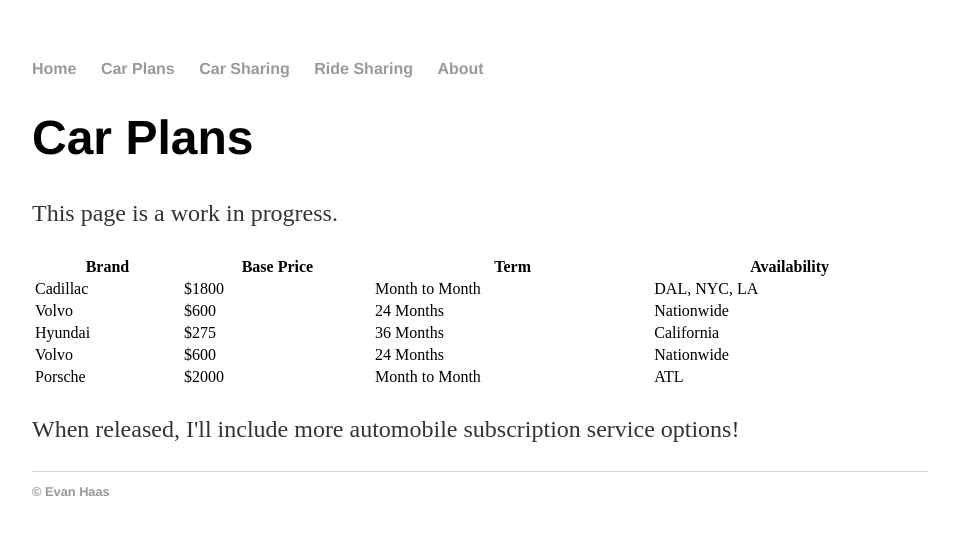
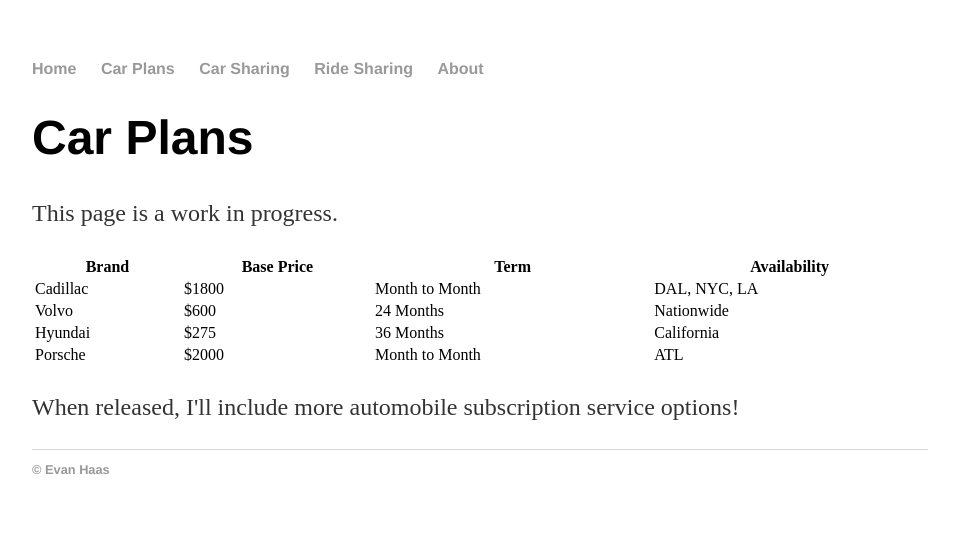
Before and after one commit to ehaas9/carsubscriber, a Jekyll site: the page built from fromoem.html, in a window 1280 px wide. Shown: the top 535 px of the page, without its empty margins (160-1119 px from the left). Built offline with Jekyll 4.4.1, drawn with Linux system fonts in a browser that asks for light colours.

Commit message:
Update fromoem.html

```diff
--- a/fromoem.html
+++ b/fromoem.html
@@ -31,12 +31,6 @@
     <td>California</td>
   </tr>
   <tr>
-    <td>Volvo</td>
-    <td>$600</td>
-    <td>24 Months</td>
-    <td>Nationwide</td>
-  </tr>
-  <tr>
     <td>Porsche</td>
     <td>$2000</td>
     <td>Month to Month</td>
```
